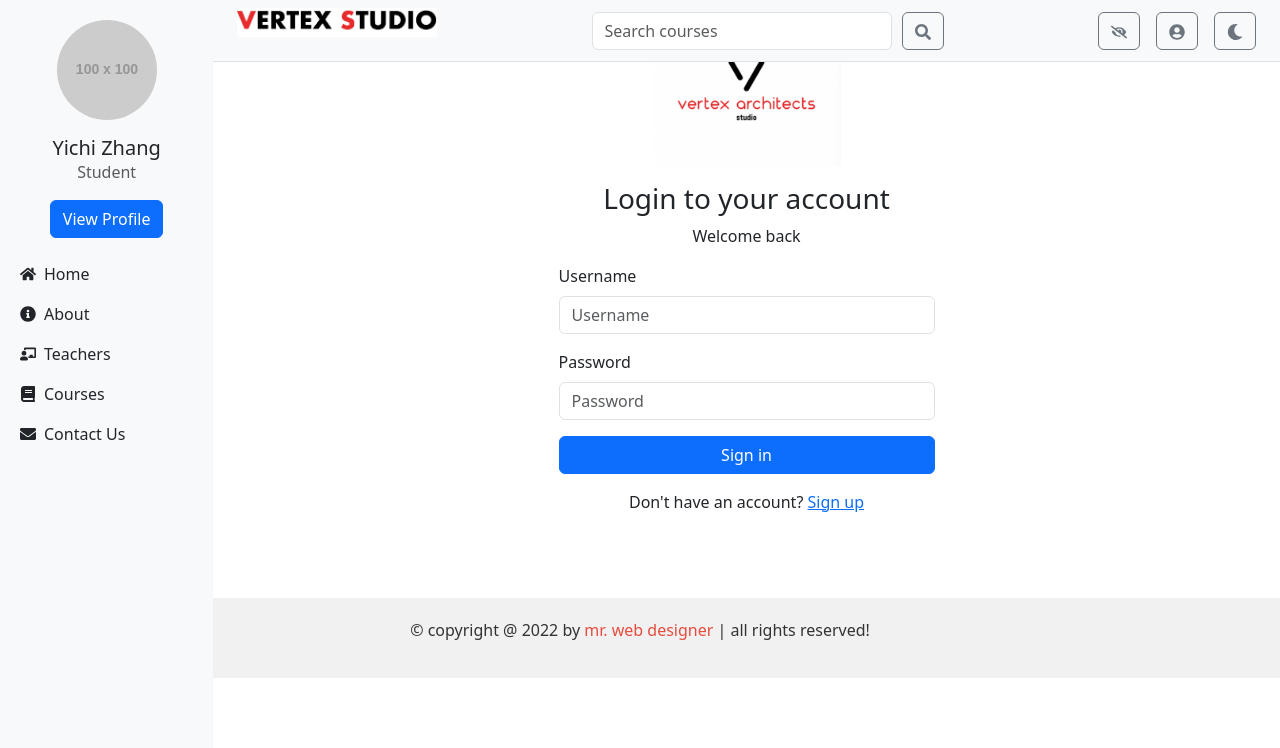
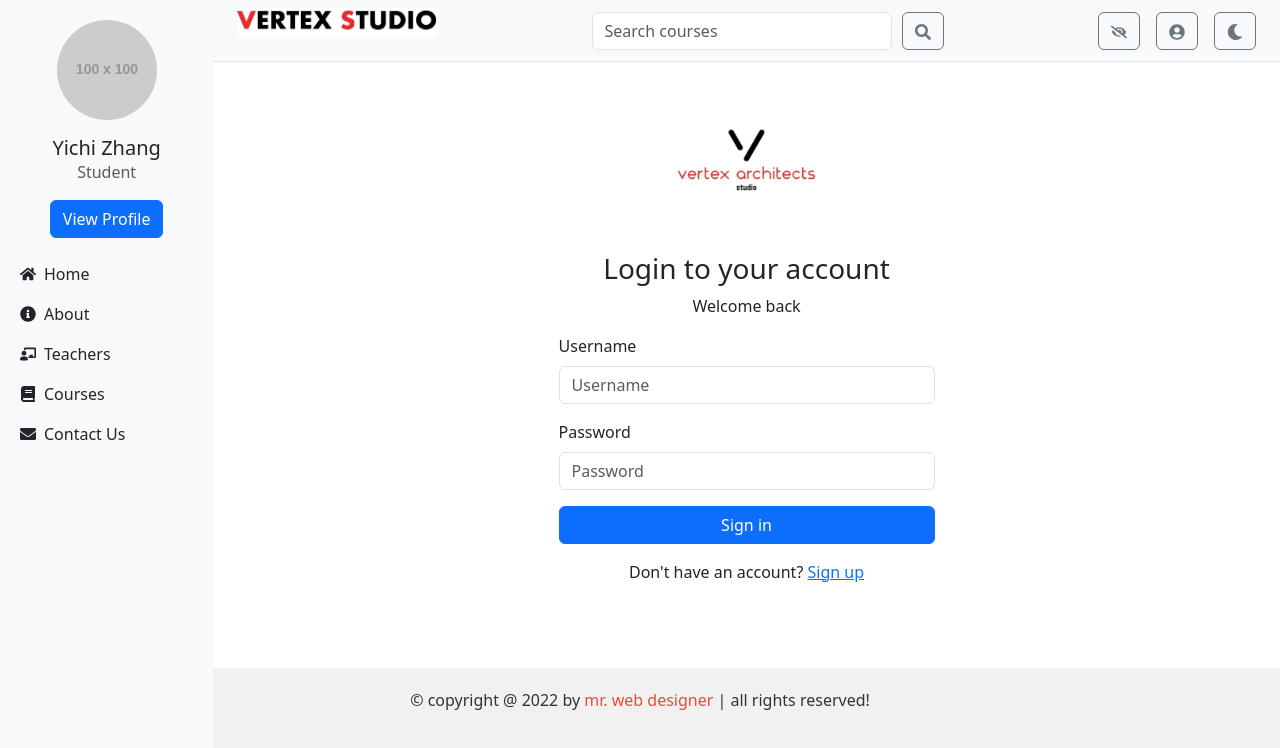
Before and after one commit to AliciaZYC/social_network_web_app, a React (Create React App) app: page /Login/Signin in a window 1280 px wide. Shown: the top 748 px of the page. Built offline with nearby package versions, Linux system fonts and the light colour scheme; the HTML template or start-up script is replaced by a standard one.

Commit message:
small changes

```diff
--- a/src/App.css
+++ b/src/App.css
@@ -12,6 +12,7 @@
 /* 主内容区域 */
 .main-content {
   margin-left: 16.66vw; /* 留出导航栏的空间 */
+  margin-top: 70px;
   padding: 20px;
   width: 83.33vw; /* 剩余的5/6宽度 */
 }
--- a/src/pages/Login/components/SigninForm.tsx
+++ b/src/pages/Login/components/SigninForm.tsx
@@ -19,7 +19,7 @@ const SigninForm = () => {
       <div className="container" style={{ maxWidth: "400px" }}>
         <p className="text-center">
           <img
-            src="/images/logo.jpg"
+            src="/images/logo.png"
             alt="Logo"
             style={{ maxWidth: "50%", height: "50%" }}
           />
--- a/src/pages/Login/components/SignupForm.tsx
+++ b/src/pages/Login/components/SignupForm.tsx
@@ -16,7 +16,7 @@ const SignupForm = () => {
       <div className="container" style={{ maxWidth: "400px" }}>
         <p className="text-center">
           <img
-            src="/images/logo.jpg"
+            src="/images/logo.png"
             alt="Logo"
             style={{ maxWidth: "50%", height: "50%" }}
           />
```
Also changed, not shown: public/images/logo.jpg (deleted), public/images/logo.png (added).
